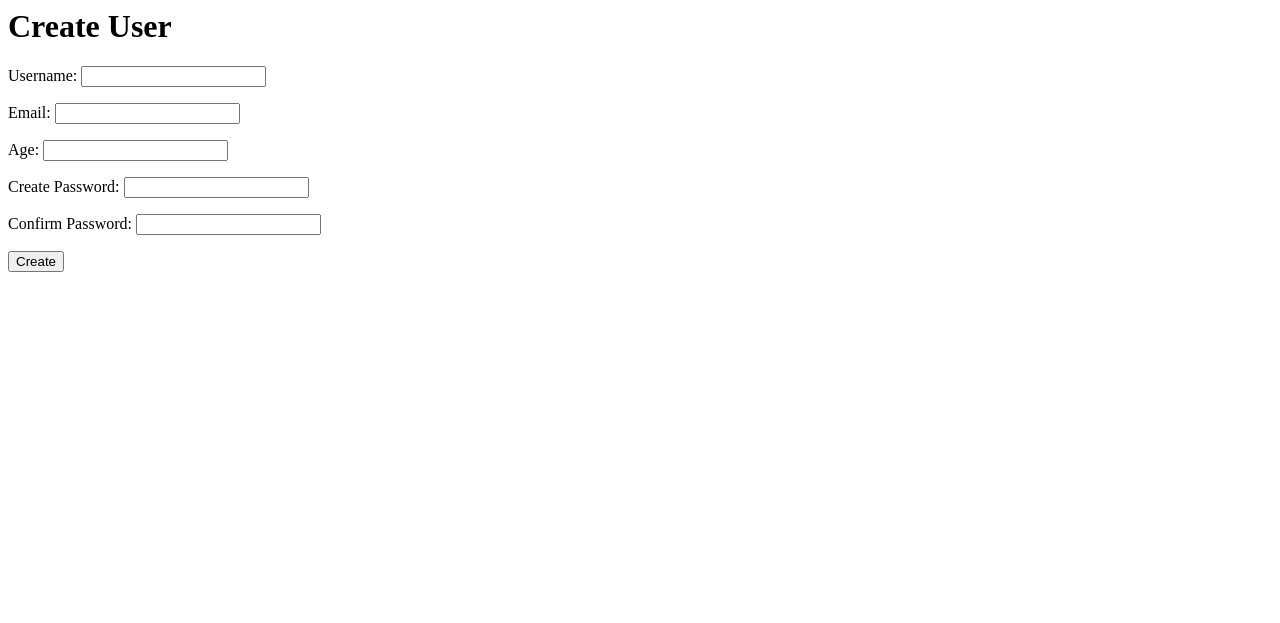
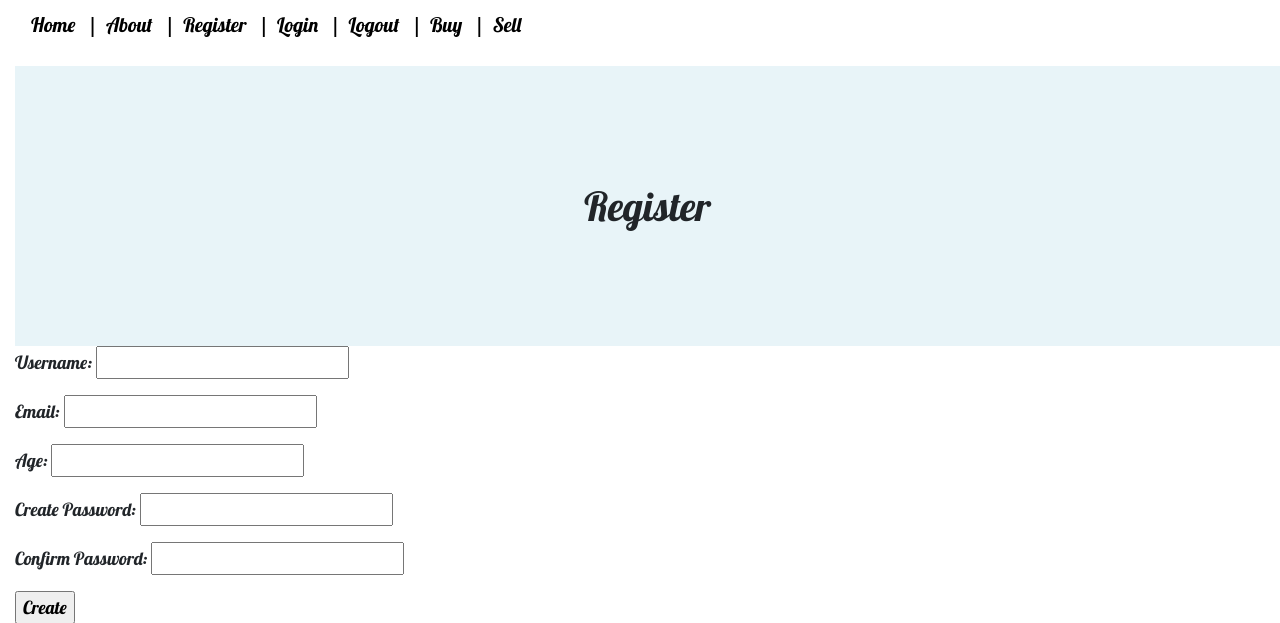
Before and after one commit to serahzaveri/307Project, a Django app: page /account/signup in a window 1280 px wide. Shown: the top 623 px of the page. Run offline with Django 3.2, Linux system fonts and the light colour scheme; some libraries are stand-ins or nearby versions.

Commit message:
Update signup.html for new ui and css

```diff
--- a/mainsite/templates/signup.html
+++ b/mainsite/templates/signup.html
@@ -1,4 +1,11 @@
-<h1>Create User</h1>
+{% extends 'base.html' %}
+{% load static %}
+{% block content %}
+<div class="header-area">
+  <div class="text-center">
+    <h1 class="header-words">Register</h1>
+  </div>
+</div>
 <form action="" method="post">
     {% csrf_token %}
     <p>
@@ -25,3 +32,4 @@
       <input type="submit" value="Create" />
     </p>
 </form>
+{% endblock %}
```
